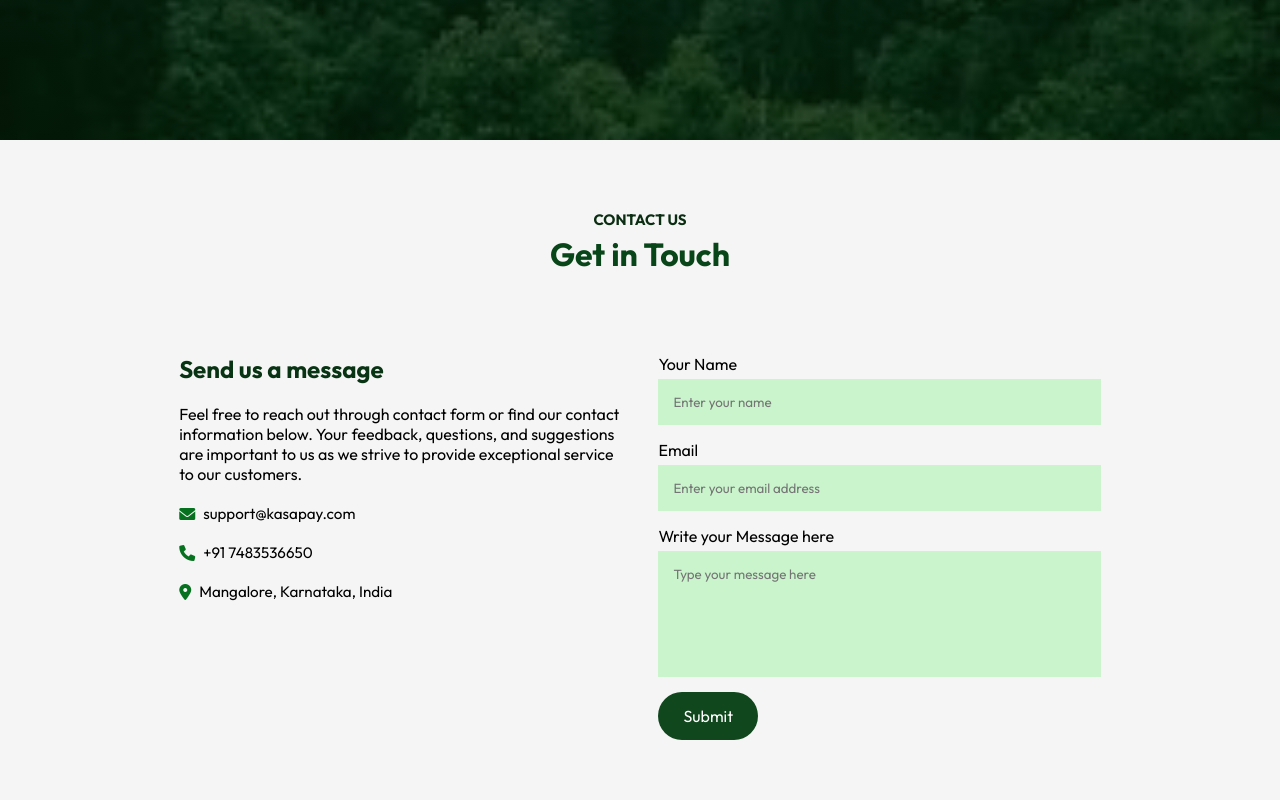
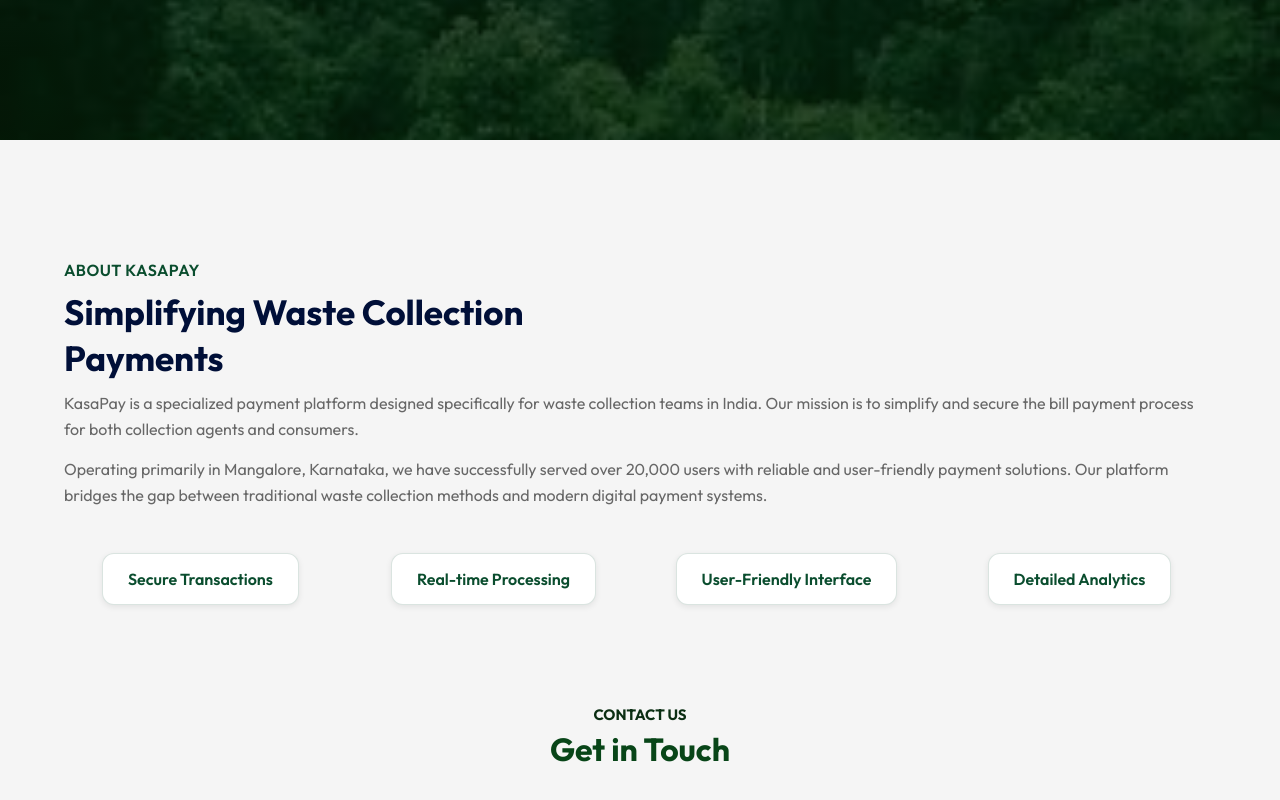
Before and after one commit to S-Mohammed-Sharwan/KasaPay-Website, a React (Vite) app: page / in a window 1280 px wide. Shown: the part 660-1460 px from the top of the page. Built offline with nearby package versions, Linux system fonts and the light colour scheme.

Commit message:
Updated About section

```diff
--- a/src/App.jsx
+++ b/src/App.jsx
@@ -4,12 +4,14 @@
 import Footer from './components/footer/footer.jsx'
 import Title from './components/title/title.jsx'
 import Contacts from './components/contacts/contacts.jsx'
+import About from "./components/about/about.jsx";
 
 const App = () => {
   return (
     <div>
       <Navbar />
       <Hero />
+      <About/>
       <div className="container">
         <Title subTitle='Contact Us' title='Get in Touch' />
         <Contacts />
--- a/src/components/about/about.css
+++ b/src/components/about/about.css
@@ -0,0 +1,70 @@
+.about {
+  margin: 100px auto;
+  display: flex;
+  flex-direction: column;
+  align-items: flex-start;
+  width: 90%;
+}
+
+.about-right {
+  width: 100%;
+}
+
+/* Small heading (About KasaPay) */
+.about h3 {
+  font-weight: 600;
+  font-size: 16px;
+  color: #0A4D2E;   /* dark green, matches "Send us a message" */
+  letter-spacing: 0.5px;
+  text-transform: uppercase;
+}
+
+/* Big title (Simplifying Waste Collection Payments) */
+.about h2 {
+  font-size: 35px;
+  font-weight: 700;
+  color: #000F38;   /* same as other large titles */
+  margin: 10px 0;
+  max-width: 600px; /* allow bigger width for readability */
+  line-height: 1.3;
+}
+
+/* Paragraph text */
+.about p {
+  color: #676767;   /* muted gray, consistent with body text */
+  margin-bottom: 15px;
+  font-size: 16px;
+  line-height: 1.6;
+}
+
+/* Highlights grid */
+.about-highlights {
+  display: grid;
+  grid-template-columns: repeat(auto-fit, minmax(220px, 1fr));
+  gap: 20px;
+  margin-top: 30px;
+  width: 100%;
+  justify-items: center;
+}
+
+/* Highlight cards */
+.highlight-box {
+  background: #ffffff;
+  padding: 15px 25px;
+  border-radius: 12px;
+  font-size: 16px;
+  font-weight: 600;
+  color: #0A4D2E;   /* green text to match theme */
+  text-align: center;
+  border: 1px solid rgba(10, 77, 46, 0.15);
+  box-shadow: 0 2px 6px rgba(0,0,0,0.08);
+  transition: all 0.3s ease;
+  cursor: pointer;
+}
+
+.highlight-box:hover {
+  background: #0A4D2E; /* invert on hover */
+  color: #ffffff;      /* white text */
+  transform: translateY(-6px) scale(1.02);
+  box-shadow: 0 6px 16px rgba(0,0,0,0.15);
+}
--- a/src/components/about/about.jsx
+++ b/src/components/about/about.jsx
@@ -3,10 +3,33 @@
 
 const about = () => {
   return (
-    <div className='about'>
-      <div className='about'></div>
+    <div className="about">
+      <div className="about-left">
+        <img src="" alt="" />
+      </div>
+      <div className="about-right">
+        <h3>About KasaPay</h3>
+        <h2>Simplifying Waste Collection Payments</h2>
+        <p>
+          KasaPay is a specialized payment platform designed specifically for
+          waste collection teams in India. Our mission is to simplify and secure
+          the bill payment process for both collection agents and consumers.
+        </p>
+        <p>
+          Operating primarily in Mangalore, Karnataka, we have successfully
+          served over 20,000 users with reliable and user-friendly payment
+          solutions. Our platform bridges the gap between traditional waste
+          collection methods and modern digital payment systems.
+        </p>
+      </div>
+      <div className="about-highlights">
+        <div className="highlight-box">Secure Transactions</div>
+        <div className="highlight-box">Real-time Processing</div>
+        <div className="highlight-box">User-Friendly Interface</div>
+        <div className="highlight-box">Detailed Analytics</div>
+      </div>
     </div>
-  )
+  );
 }
 
 export default about
```
